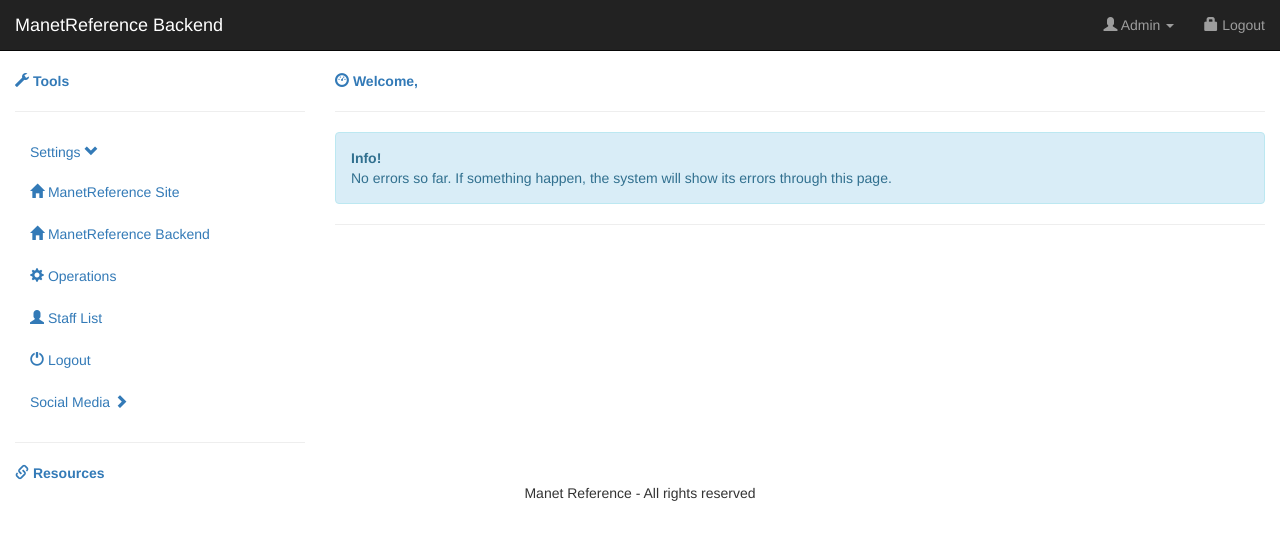
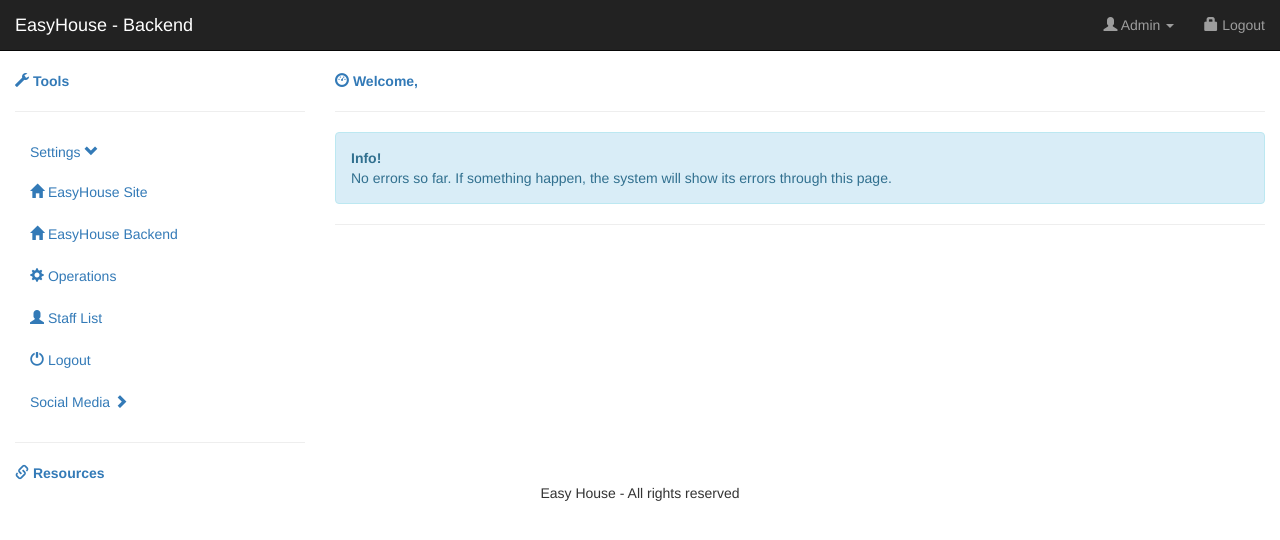
Before and after one commit to achemete/easyhome, a Django app: page /backend/ in a window 1280 px wide. Shown: the top 540 px of the page. Run offline with Django 3.2, Linux system fonts and the light colour scheme; some libraries are stand-ins or nearby versions.

Commit message:
Backend text

```diff
--- a/backend/templates/backend/backend.html
+++ b/backend/templates/backend/backend.html
@@ -5,7 +5,7 @@
 	<head>
 		<meta http-equiv="content-type" content="text/html; charset=UTF-8">
 		<meta charset="utf-8">
-		<title>ManetReference Backend</title>
+		<title>Easy House - Backend</title>
 
 		<!-- CSS Shts -->
 		<meta name="viewport" content="width=device-width, initial-scale=1, maximum-scale=1">
@@ -31,7 +31,7 @@
 				<span class="icon-bar"></span>
 				<span class="icon-bar"></span>
 			</button>
-			<a class="navbar-brand" href="{% url 'backend' %}">ManetReference Backend</a>
+			<a class="navbar-brand" href="{% url 'backend' %}">EasyHouse - Backend</a>
 		</div>
 		<div class="navbar-collapse collapse">
 			<ul class="nav navbar-nav navbar-right">
@@ -62,8 +62,8 @@
 			<ul class="nav nav-stacked">
 				<li class="nav-header"> <a href="#" data-toggle="collapse" data-target="#userMenu">Settings <i class="glyphicon glyphicon-chevron-down"></i></a>
 					<ul class="nav nav-stacked collapse in" id="userMenu">
-						<li><a href=""><i class="glyphicon glyphicon-home"></i> ManetReference Site</a></li>
-						<li class="active"> <a href="{% url 'backend' %}"><i class="glyphicon glyphicon-home"></i> ManetReference Backend</a></li>
+						<li><a href=""><i class="glyphicon glyphicon-home"></i> EasyHouse Site</a></li>
+						<li class="active"> <a href="{% url 'backend' %}"><i class="glyphicon glyphicon-home"></i> EasyHouse Backend</a></li>
 						<li><a href=""><i class="glyphicon glyphicon-cog"></i> Operations</a></li>
 						<li><a href=""><i class="glyphicon glyphicon-user"></i> Staff List</a></li>
 						<li><a href=""><i class="glyphicon glyphicon-off"></i> Logout</a></li>
@@ -100,7 +100,7 @@
 </div>
 <!-- /Main -->
 
-<footer class="text-center">Manet Reference - All rights reserved</footer>
+<footer class="text-center">Easy House - All rights reserved</footer>
 
 </body>
 </html>
```
